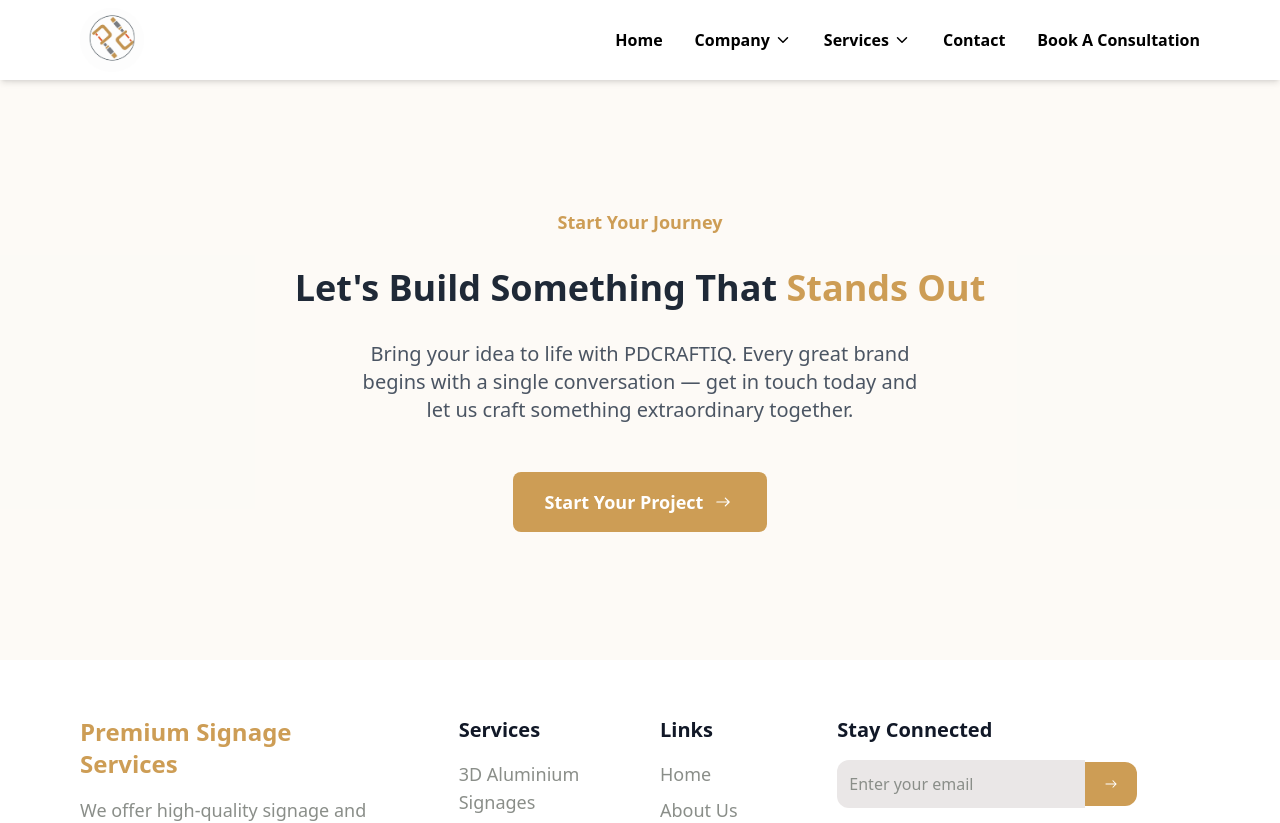
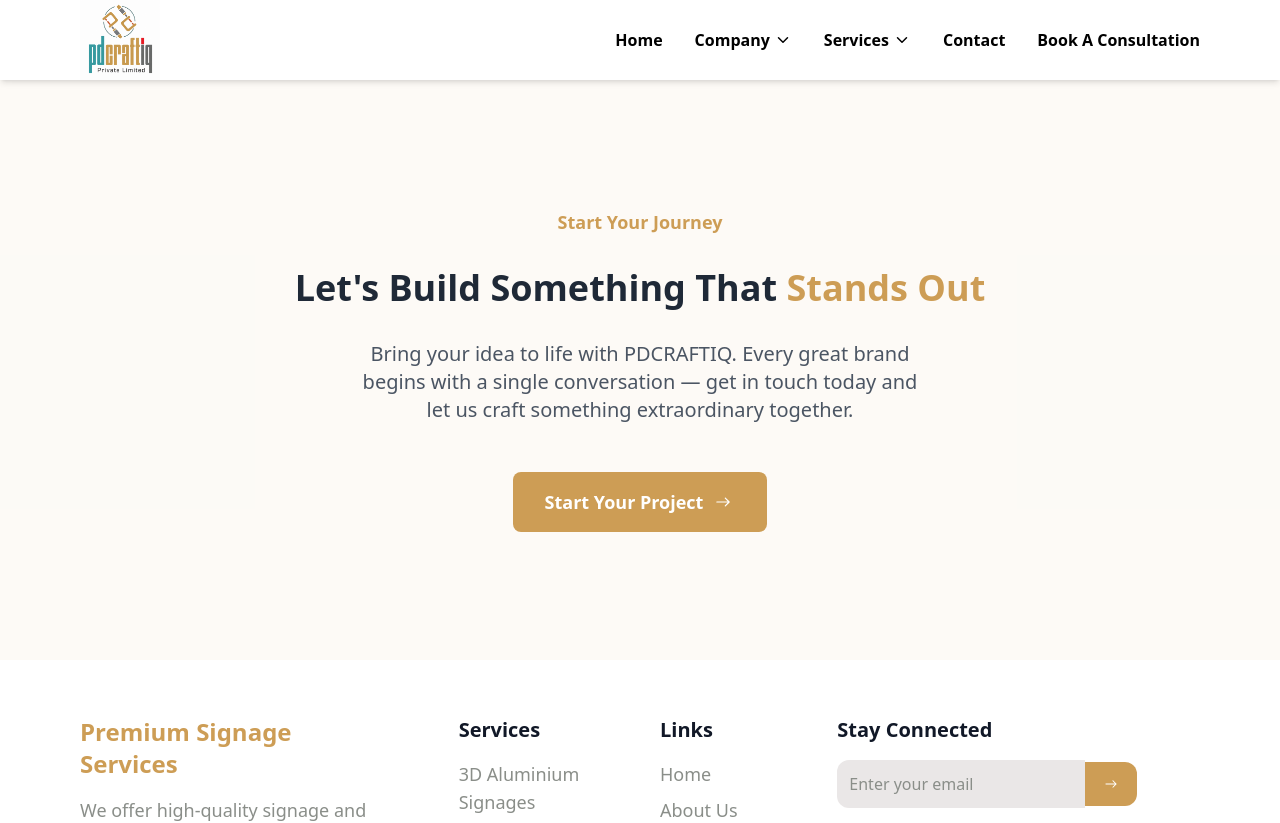
Before and after one commit to Anuj2508/pdcraftiq, a React (Vite) app: page /book-consultation in a window 1280 px wide. Shown: the top 823 px of the page. Built offline with nearby package versions, Linux system fonts and the light colour scheme; a web font is replaced by a local one.

Commit message:
Updated the logo

```diff
--- a/src/components/header/Header.jsx
+++ b/src/components/header/Header.jsx
@@ -1,7 +1,7 @@
 import React, { useState, useRef, useEffect } from "react";
 import { Link } from "react-router-dom";
 import { Menu, X, ChevronDown } from "lucide-react";
-import logo from "../../assets/logo/pd-logo1.png";
+import logo from "../../assets/logo/pd-logo2.png";
 
 const Header = () => {
   const [isOpen, setIsOpen] = useState(false);
@@ -45,11 +45,11 @@
   return (
     <nav className="bg-white shadow-md fixed w-full z-50">
       <div className="container mx-auto">
-        <div className="flex justify-between items-center py-2">
+        <div className="flex justify-between items-center ">
           {/* Logo */}
           <div>
             <Link to="/">
-              <img src={logo} alt="logo" className="w-16 h-16  rounded-full" />
+              <img src={logo} alt="logo" className="w-20 h-20" />
             </Link>
           </div>
 
```
Also changed, not shown: src/assets/logo/pd-logo2.png (added).
